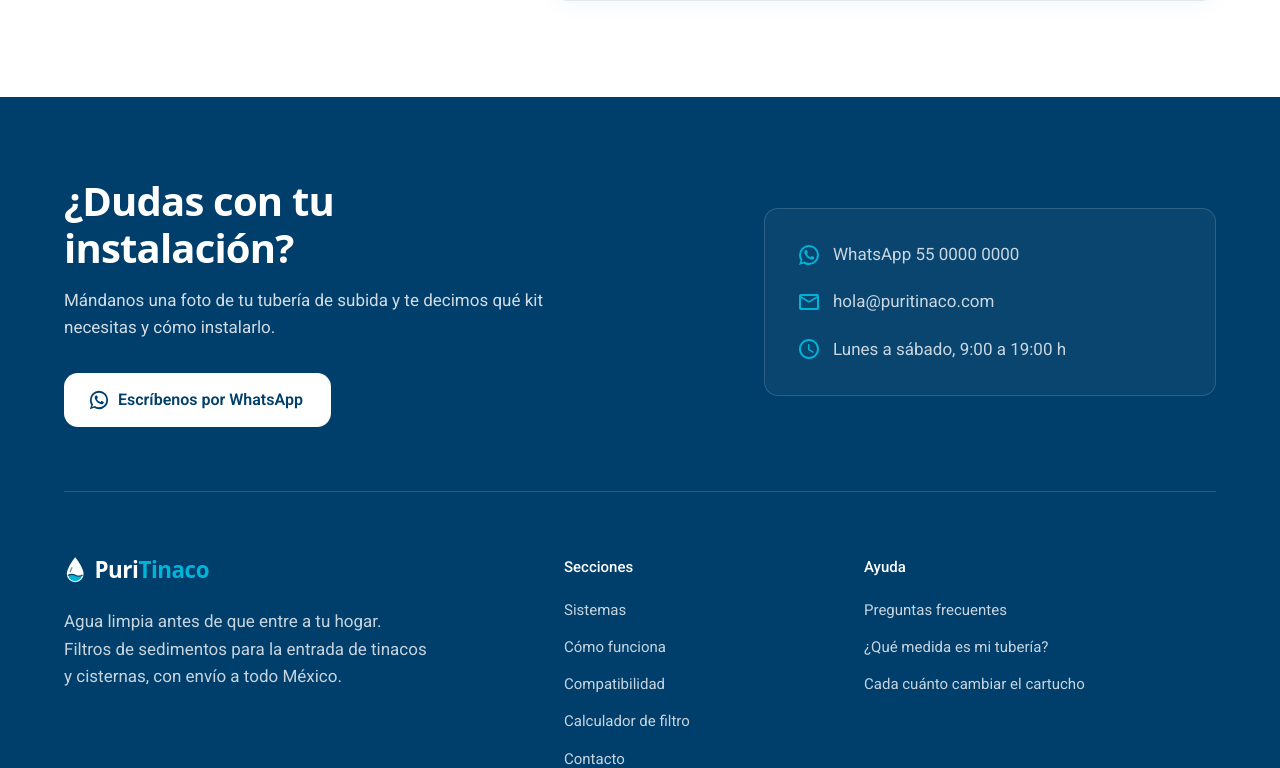
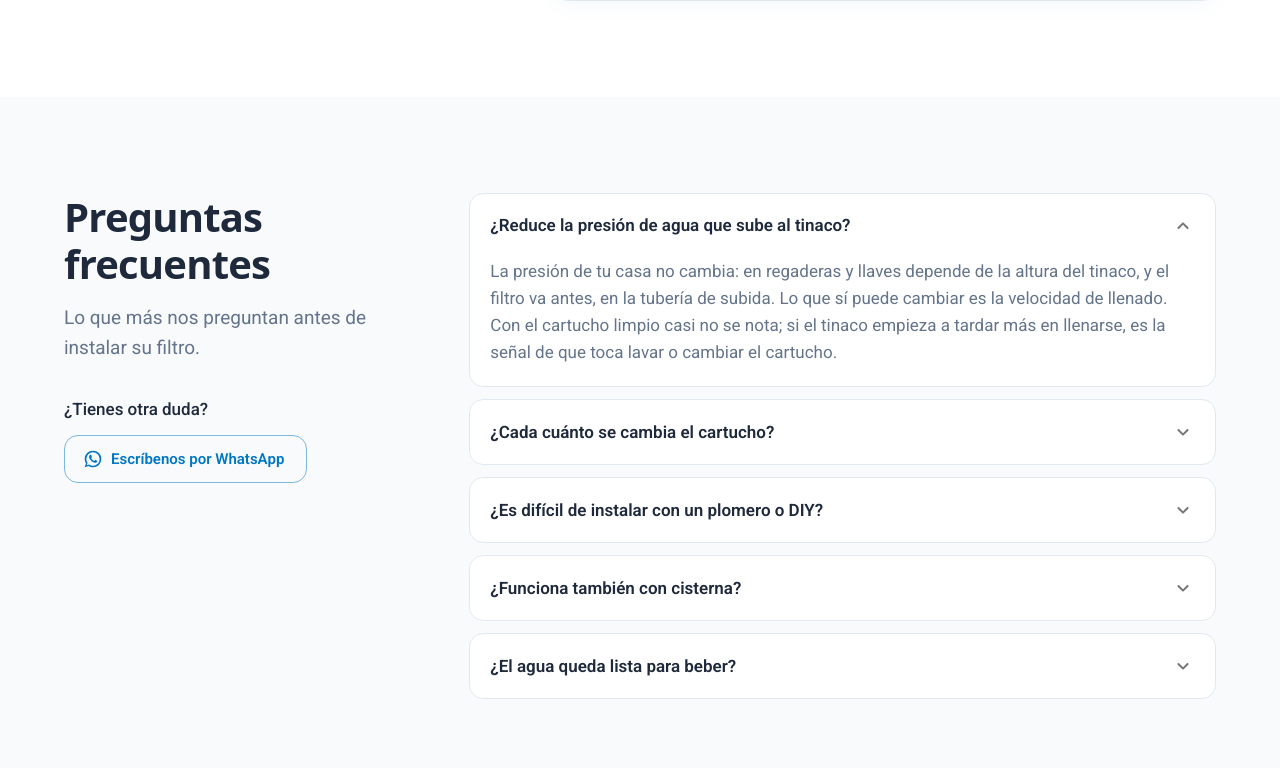
Before and after one commit to AldoRxz/Escala-PuriTinaco, a Next.js app: page / in a window 1280 px wide. Shown: the part 5032-5800 px from the top of the page. Built offline with nearby package versions, Linux system fonts and the light colour scheme; a web font is replaced by a local one; what @mui/material-nextjs would draw is missing.

Commit message:
feat: add FAQ accordion section

```diff
--- a/app/page.tsx
+++ b/app/page.tsx
@@ -1,6 +1,7 @@
 import Box from '@mui/material/Box'
 import Footer from '@/components/layout/Footer'
 import Header from '@/components/layout/Header'
+import Faq from '@/components/sections/Faq'
 import Hero from '@/components/sections/Hero'
 import HowItWorks from '@/components/sections/HowItWorks'
 import KitFinder from '@/components/sections/KitFinder'
@@ -19,6 +20,7 @@ export default function Home() {
         <HowItWorks />
         <ProductCatalog />
         <KitFinder />
+        <Faq />
       </Box>
       <Footer />
     </>
--- /dev/null
+++ b/components/sections/Faq.tsx
@@ -0,0 +1,113 @@
+import Accordion from '@mui/material/Accordion'
+import AccordionDetails from '@mui/material/AccordionDetails'
+import AccordionSummary from '@mui/material/AccordionSummary'
+import Box from '@mui/material/Box'
+import Button from '@mui/material/Button'
+import Grid from '@mui/material/Grid'
+import Link from '@mui/material/Link'
+import Typography from '@mui/material/Typography'
+import ExpandMoreRounded from '@mui/icons-material/ExpandMoreRounded'
+import WhatsApp from '@mui/icons-material/WhatsApp'
+import Section, { SectionHeader } from '@/components/ui/Section'
+import { whatsappUrl } from '@/lib/site'
+
+const faqs: { q: string; a: React.ReactNode }[] = [
+  {
+    q: '¿Reduce la presión de agua que sube al tinaco?',
+    a: (
+      <>
+        La presión de tu casa no cambia: en regaderas y llaves depende de la altura del tinaco, y el filtro va antes, en la
+        tubería de subida. Lo que sí puede cambiar es la velocidad de llenado. Con el cartucho limpio casi no se nota; si el
+        tinaco empieza a tardar más en llenarse, es la señal de que toca lavar o cambiar el cartucho.
+      </>
+    ),
+  },
+  {
+    q: '¿Cada cuánto se cambia el cartucho?',
+    a: (
+      <>
+        Depende de qué tan sucia llegue el agua y de cuántas personas viven en casa. Como referencia, el cartucho lavable del
+        Kit Básico se enjuaga cada 1 a 3 meses y se reemplaza una vez al año. En el Kit Dual Pro, el cartucho de 5 micras se
+        cambia cada 3 a 6 meses y el bloque de carbón cada 6 meses. Haz tu estimación en el{' '}
+        <Link href="#calculador">calculador de filtro</Link>.
+      </>
+    ),
+  },
+  {
+    q: '¿Es difícil de instalar con un plomero o DIY?',
+    a: (
+      <>
+        Es una instalación sencilla: se corta la tubería de subida, se colocan las conexiones con cinta teflón y se fija la
+        carcasa con su soporte. Un plomero suele terminar en menos de una hora. Si tienes experiencia con herramienta básica
+        puedes hacerlo tú, y por WhatsApp te guiamos paso a paso.
+      </>
+    ),
+  },
+  {
+    q: '¿Funciona también con cisterna?',
+    a: (
+      <>
+        Sí. Se instala en la entrada de la cisterna o entre la bomba y el tinaco. Si tienes las dos, conviene filtrar a la
+        entrada de la cisterna: así se mantienen limpias ambas.
+      </>
+    ),
+  },
+  {
+    q: '¿El agua queda lista para beber?',
+    a: (
+      <>
+        No. PuriTinaco retiene sedimentos y el Kit Dual Pro reduce cloro, olor y sabor, pero no elimina bacterias ni
+        minerales disueltos. Para beber y cocinar usa agua purificada o un purificador en tu cocina.
+      </>
+    ),
+  },
+]
+
+export default function Faq() {
+  return (
+    <Section id="faq">
+      <Grid container spacing={{ xs: 4, md: 8 }}>
+        <Grid size={{ xs: 12, md: 4 }}>
+          <Box sx={{ position: { md: 'sticky' }, top: { md: 104 } }}>
+            <SectionHeader
+              sectionId="faq"
+              title="Preguntas frecuentes"
+              subtitle="Lo que más nos preguntan antes de instalar su filtro."
+            />
+            <Box sx={{ mt: { xs: -2, md: -3 } }}>
+              <Typography sx={{ fontWeight: 500 }}>¿Tienes otra duda?</Typography>
+              <Button
+                href={whatsappUrl('Hola, tengo una duda sobre los filtros PuriTinaco.')}
+                target="_blank"
+                rel="noopener noreferrer"
+                variant="outlined"
+                startIcon={<WhatsApp />}
+                sx={{ mt: 1.5 }}
+              >
+                Escríbenos por WhatsApp
+              </Button>
+            </Box>
+          </Box>
+        </Grid>
+        <Grid size={{ xs: 12, md: 8 }}>
+          {faqs.map((item, i) => (
+            <Accordion key={item.q} defaultExpanded={i === 0} sx={{ bgcolor: 'background.paper' }}>
+              <AccordionSummary
+                expandIcon={<ExpandMoreRounded />}
+                aria-controls={`faq-${i}-contenido`}
+                id={`faq-${i}-pregunta`}
+              >
+                <Typography component="span" sx={{ fontWeight: 600, fontSize: { xs: '1rem', md: '1.0625rem' } }}>
+                  {item.q}
+                </Typography>
+              </AccordionSummary>
+              <AccordionDetails>
+                <Typography sx={{ color: 'text.secondary' }}>{item.a}</Typography>
+              </AccordionDetails>
+            </Accordion>
+          ))}
+        </Grid>
+      </Grid>
+    </Section>
+  )
+}
```
